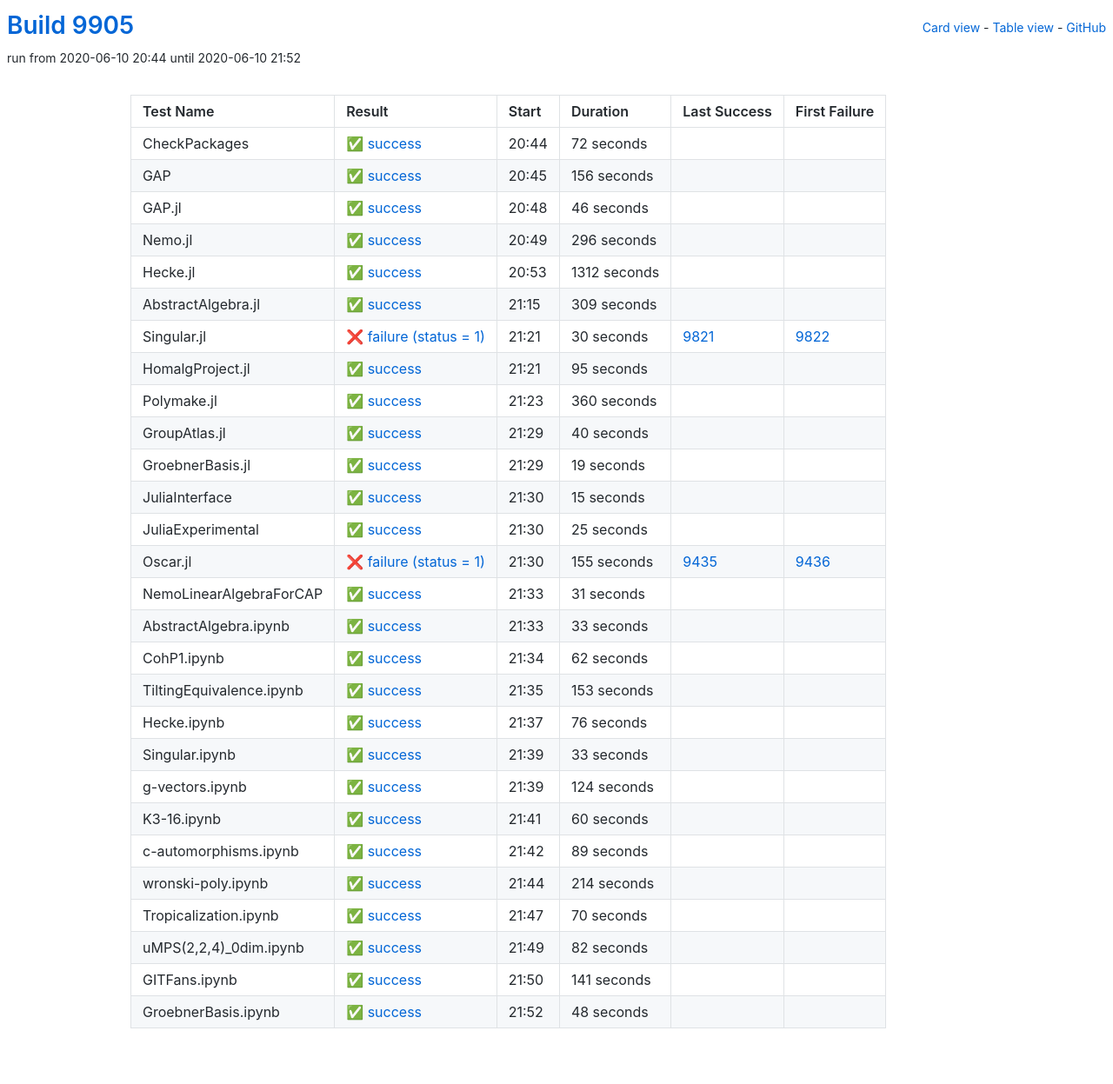
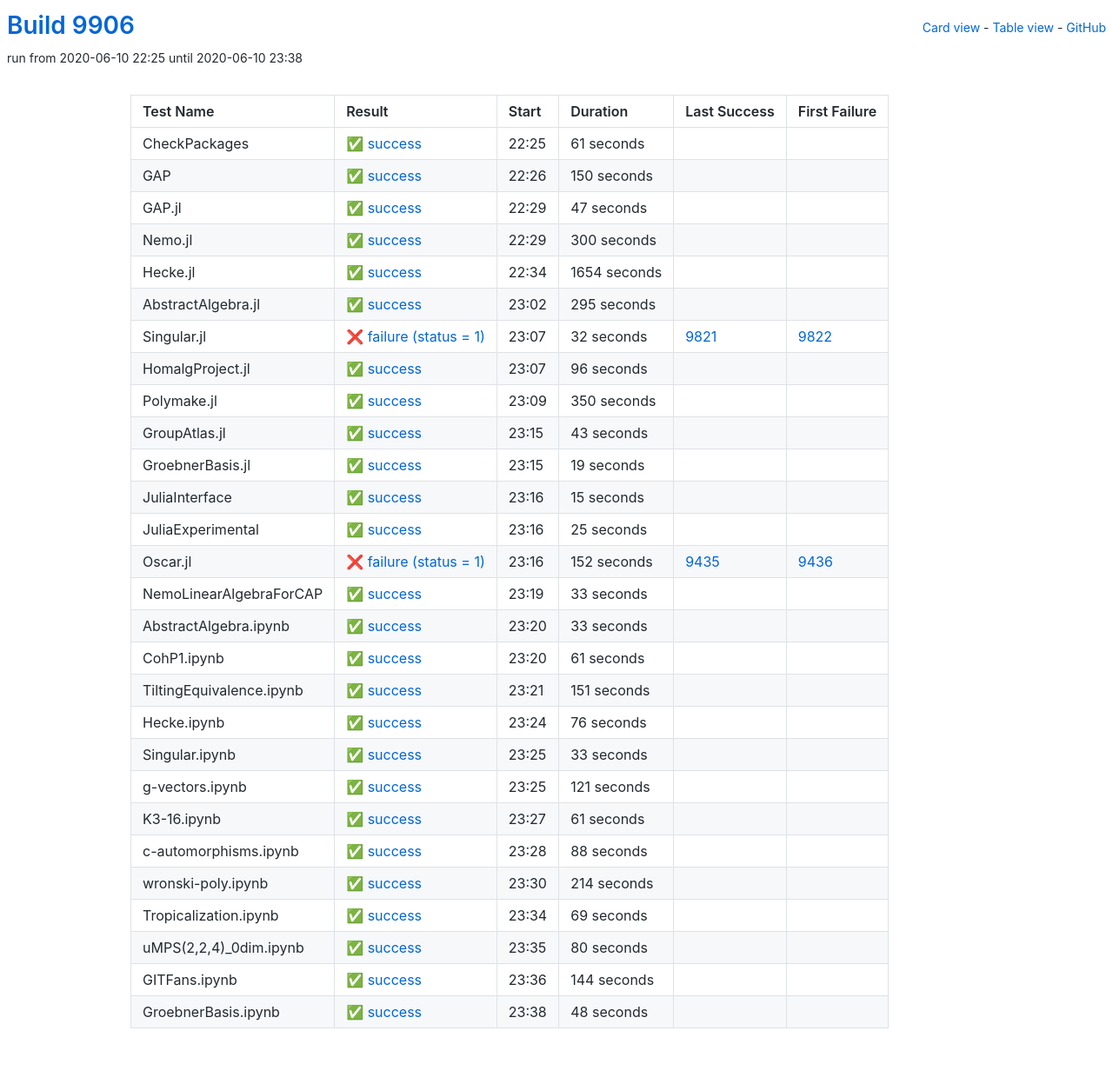
Before and after one commit to oscar-system/oscar-ci-status, a Jekyll site: the page built from table.html, in a window 1280 px wide. Shown: the whole page at 87% size. Built offline with Jekyll 4.4.1, drawn with Linux system fonts in a browser that asks for light colours.

Commit message:
Build #9906

```diff
--- a/_data/ci.yml
+++ b/_data/ci.yml
@@ -1,6 +1,6 @@
 ---
-build: 9905
-build_url: https://oscarci.mathematik.uni-kl.de/job/oscar/9905/
+build: 9906
+build_url: https://oscarci.mathematik.uni-kl.de/job/oscar/9906/
 job: oscar
 organization: oscar-system
 repo: oscar-ci-status
@@ -8,128 +8,128 @@
 tests:
 - name: CheckPackages
   id: checkpackages
-  log: https://oscarci.mathematik.uni-kl.de/job/oscar/9905/artifact/logs/build-9905/CheckPackages.log
-  start: 2020-06-10 20:44
+  log: https://oscarci.mathematik.uni-kl.de/job/oscar/9906/artifact/logs/build-9906/CheckPackages.log
+  start: 2020-06-10 22:25
   success: true
   exitcode: 0
   status: success
-  duration: 72
+  duration: 61
   last_success: false
   last_success_url:
   first_failure: false
   first_failure_url:
 - name: GAP
   id: gap
-  log: https://oscarci.mathematik.uni-kl.de/job/oscar/9905/artifact/logs/build-9905/GAP.log
-  start: 2020-06-10 20:45
+  log: https://oscarci.mathematik.uni-kl.de/job/oscar/9906/artifact/logs/build-9906/GAP.log
+  start: 2020-06-10 22:26
   success: true
   exitcode: 0
   status: success
-  duration: 156
+  duration: 150
   last_success: false
   last_success_url:
   first_failure: false
   first_failure_url:
 - name: GAP.jl
   id: gap-jl
-  log: https://oscarci.mathematik.uni-kl.de/job/oscar/9905/artifact/logs/build-9905/GAP.jl.log
-  start: 2020-06-10 20:48
+  log: https://oscarci.mathematik.uni-kl.de/job/oscar/9906/artifact/logs/build-9906/GAP.jl.log
+  start: 2020-06-10 22:29
   success: true
   exitcode: 0
   status: success
-  duration: 46
+  duration: 47
   last_success: false
   last_success_url:
   first_failure: false
   first_failure_url:
 - name: Nemo.jl
   id: nemo-jl
-  log: https://oscarci.mathematik.uni-kl.de/job/oscar/9905/artifact/logs/build-9905/Nemo.jl.log
-  start: 2020-06-10 20:49
+  log: https://oscarci.mathematik.uni-kl.de/job/oscar/9906/artifact/logs/build-9906/Nemo.jl.log
+  start: 2020-06-10 22:29
   success: true
   exitcode: 0
   status: success
-  duration: 296
+  duration: 300
   last_success: false
   last_success_url:
   first_failure: false
   first_failure_url:
 - name: Hecke.jl
   id: hecke-jl
-  log: https://oscarci.mathematik.uni-kl.de/job/oscar/9905/artifact/logs/build-9905/Hecke.jl.log
-  start: 2020-06-10 20:53
+  log: https://oscarci.mathematik.uni-kl.de/job/oscar/9906/artifact/logs/build-9906/Hecke.jl.log
+  start: 2020-06-10 22:34
   success: true
   exitcode: 0
   status: success
-  duration: 1312
+  duration: 1654
   last_success: false
   last_success_url:
   first_failure: false
   first_failure_url:
 - name: AbstractAlgebra.jl
   id: abstractalgebra-jl
-  log: https://oscarci.mathematik.uni-kl.de/job/oscar/9905/artifact/logs/build-9905/AbstractAlgebra.jl.log
-  start: 2020-06-10 21:15
+  log: https://oscarci.mathematik.uni-kl.de/job/oscar/9906/artifact/logs/build-9906/AbstractAlgebra.jl.log
+  start: 2020-06-10 23:02
   success: true
   exitcode: 0
   status: success
-  duration: 309
+  duration: 295
   last_success: false
   last_success_url:
   first_failure: false
   first_failure_url:
 - name: Singular.jl
   id: singular-jl
-  log: https://oscarci.mathematik.uni-kl.de/job/oscar/9905/artifact/logs/build-9905/Singular.jl.log
-  start: 2020-06-10 21:21
+  log: https://oscarci.mathematik.uni-kl.de/job/oscar/9906/artifact/logs/build-9906/Singular.jl.log
+  start: 2020-06-10 23:07
   success: false
   exitcode: 1
   status: failure
-  duration: 30
+  duration: 32
   last_success: 9821
   last_success_url: https://oscarci.mathematik.uni-kl.de/job/oscar/9821/
   first_failure: 9822
   first_failure_url: https://oscarci.mathematik.uni-kl.de/job/oscar/9822/
 - name: HomalgProject.jl
   id: homalgproject-jl
-  log: https://oscarci.mathematik.uni-kl.de/job/oscar/9905/artifact/logs/build-9905/HomalgProject.jl.log
-  start: 2020-06-10 21:21
+  log: https://oscarci.mathematik.uni-kl.de/job/oscar/9906/artifact/logs/build-9906/HomalgProject.jl.log
+  start: 2020-06-10 23:07
   success: true
   exitcode: 0
   status: success
-  duration: 95
+  duration: 96
   last_success: false
   last_success_url:
   first_failure: false
   first_failure_url:
 - name: Polymake.jl
   id: polymake-jl
-  log: https://oscarci.mathematik.uni-kl.de/job/oscar/9905/artifact/logs/build-9905/Polymake.jl.log
-  start: 2020-06-10 21:23
+  log: https://oscarci.mathematik.uni-kl.de/job/oscar/9906/artifact/logs/build-9906/Polymake.jl.log
+  start: 2020-06-10 23:09
   success: true
   exitcode: 0
   status: success
-  duration: 360
+  duration: 350
   last_success: false
   last_success_url:
   first_failure: false
   first_failure_url:
 - name: GroupAtlas.jl
   id: groupatlas-jl
-  log: https://oscarci.mathematik.uni-kl.de/job/oscar/9905/artifact/logs/build-9905/GroupAtlas.jl.log
-  start: 2020-06-10 21:29
+  log: https://oscarci.mathematik.uni-kl.de/job/oscar/9906/artifact/logs/build-9906/GroupAtlas.jl.log
+  start: 2020-06-10 23:15
   success: true
   exitcode: 0
   status: success
-  duration: 40
+  duration: 43
   last_success: false
   last_success_url:
   first_failure: false
   first_failure_url:
 - name: GroebnerBasis.jl
   id: groebnerbasis-jl
-  log: https://oscarci.mathematik.uni-kl.de/job/oscar/9905/artifact/logs/build-9905/GroebnerBasis.jl.log
-  start: 2020-06-10 21:29
+  log: https://oscarci.mathematik.uni-kl.de/job/oscar/9906/artifact/logs/build-9906/GroebnerBasis.jl.log
+  start: 2020-06-10 23:15
   success: true
   exitcode: 0
   status: success
@@ -140,8 +140,8 @@
   first_failure_url:
 - name: JuliaInterface
   id: juliainterface
-  log: https://oscarci.mathematik.uni-kl.de/job/oscar/9905/artifact/logs/build-9905/JuliaInterface.log
-  start: 2020-06-10 21:30
+  log: https://oscarci.mathematik.uni-kl.de/job/oscar/9906/artifact/logs/build-9906/JuliaInterface.log
+  start: 2020-06-10 23:16
   success: true
   exitcode: 0
   status: success
@@ -152,8 +152,8 @@
   first_failure_url:
 - name: JuliaExperimental
   id: juliaexperimental
-  log: https://oscarci.mathematik.uni-kl.de/job/oscar/9905/artifact/logs/build-9905/JuliaExperimental.log
-  start: 2020-06-10 21:30
+  log: https://oscarci.mathematik.uni-kl.de/job/oscar/9906/artifact/logs/build-9906/JuliaExperimental.log
+  start: 2020-06-10 23:16
   success: true
   exitcode: 0
   status: success
@@ -164,32 +164,32 @@
   first_failure_url:
 - name: Oscar.jl
   id: oscar-jl
-  log: https://oscarci.mathematik.uni-kl.de/job/oscar/9905/artifact/logs/build-9905/Oscar.jl.log
-  start: 2020-06-10 21:30
+  log: https://oscarci.mathematik.uni-kl.de/job/oscar/9906/artifact/logs/build-9906/Oscar.jl.log
+  start: 2020-06-10 23:16
   success: false
   exitcode: 1
   status: failure
-  duration: 155
+  duration: 152
   last_success: 9435
   last_success_url: https://oscarci.mathematik.uni-kl.de/job/oscar/9435/
   first_failure: 9436
   first_failure_url: https://oscarci.mathematik.uni-kl.de/job/oscar/9436/
 - name: NemoLinearAlgebraForCAP
   id: nemolinearalgebraforcap
-  log: https://oscarci.mathematik.uni-kl.de/job/oscar/9905/artifact/logs/build-9905/NemoLinearAlgebraForCAP.log
-  start: 2020-06-10 21:33
+  log: https://oscarci.mathematik.uni-kl.de/job/oscar/9906/artifact/logs/build-9906/NemoLinearAlgebraForCAP.log
+  start: 2020-06-10 23:19
   success: true
   exitcode: 0
   status: success
-  duration: 31
+  duration: 33
   last_success: false
   last_success_url:
   first_failure: false
   first_failure_url:
 - name: AbstractAlgebra.ipynb
   id: abstractalgebra-ipynb
-  log: https://oscarci.mathematik.uni-kl.de/job/oscar/9905/artifact/logs/build-9905/AbstractAlgebra.ipynb.log
-  start: 2020-06-10 21:33
+  log: https://oscarci.mathematik.uni-kl.de/job/oscar/9906/artifact/logs/build-9906/AbstractAlgebra.ipynb.log
+  start: 2020-06-10 23:20
   success: true
   exitcode: 0
   status: success
@@ -200,32 +200,32 @@
   first_failure_url:
 - name: CohP1.ipynb
   id: cohp1-ipynb
-  log: https://oscarci.mathematik.uni-kl.de/job/oscar/9905/artifact/logs/build-9905/CohP1.ipynb.log
-  start: 2020-06-10 21:34
+  log: https://oscarci.mathematik.uni-kl.de/job/oscar/9906/artifact/logs/build-9906/CohP1.ipynb.log
+  start: 2020-06-10 23:20
   success: true
   exitcode: 0
   status: success
-  duration: 62
+  duration: 61
   last_success: false
   last_success_url:
   first_failure: false
   first_failure_url:
 - name: TiltingEquivalence.ipynb
   id: tiltingequivalence-ipynb
-  log: https://oscarci.mathematik.uni-kl.de/job/oscar/9905/artifact/logs/build-9905/TiltingEquivalence.ipynb.log
-  start: 2020-06-10 21:35
+  log: https://oscarci.mathematik.uni-kl.de/job/oscar/9906/artifact/logs/build-9906/TiltingEquivalence.ipynb.log
+  start: 2020-06-10 23:21
   success: true
   exitcode: 0
   status: success
-  duration: 153
+  duration: 151
   last_success: false
   last_success_url:
   first_failure: false
   first_failure_url:
 - name: Hecke.ipynb
   id: hecke-ipynb
-  log: https://oscarci.mathematik.uni-kl.de/job/oscar/9905/artifact/logs/build-9905/Hecke.ipynb.log
-  start: 2020-06-10 21:37
+  log: https://oscarci.mathematik.uni-kl.de/job/oscar/9906/artifact/logs/build-9906/Hecke.ipynb.log
+  start: 2020-06-10 23:24
   success: true
   exitcode: 0
   status: success
@@ -236,8 +236,8 @@
   first_failure_url:
 - name: Singular.ipynb
   id: singular-ipynb
-  log: https://oscarci.mathematik.uni-kl.de/job/oscar/9905/artifact/logs/build-9905/Singular.ipynb.log
-  start: 2020-06-10 21:39
+  log: https://oscarci.mathematik.uni-kl.de/job/oscar/9906/artifact/logs/build-9906/Singular.ipynb.log
+  start: 2020-06-10 23:25
   success: true
   exitcode: 0
   status: success
@@ -248,44 +248,44 @@
   first_failure_url:
 - name: g-vectors.ipynb
   id: g-vectors-ipynb
-  log: https://oscarci.mathematik.uni-kl.de/job/oscar/9905/artifact/logs/build-9905/g-vectors.ipynb.log
-  start: 2020-06-10 21:39
+  log: https://oscarci.mathematik.uni-kl.de/job/oscar/9906/artifact/logs/build-9906/g-vectors.ipynb.log
+  start: 2020-06-10 23:25
   success: true
   exitcode: 0
   status: success
-  duration: 124
+  duration: 121
   last_success: false
   last_success_url:
   first_failure: false
   first_failure_url:
 - name: K3-16.ipynb
   id: k3-16-ipynb
-  log: https://oscarci.mathematik.uni-kl.de/job/oscar/9905/artifact/logs/build-9905/K3-16.ipynb.log
-  start: 2020-06-10 21:41
+  log: https://oscarci.mathematik.uni-kl.de/job/oscar/9906/artifact/logs/build-9906/K3-16.ipynb.log
+  start: 2020-06-10 23:27
   success: true
   exitcode: 0
   status: success
-  duration: 60
+  duration: 61
   last_success: false
   last_success_url:
   first_failure: false
   first_failure_url:
 - name: c-automorphisms.ipynb
   id: c-automorphisms-ipynb
-  log: https://oscarci.mathematik.uni-kl.de/job/oscar/9905/artifact/logs/build-9905/c-automorphisms.ipynb.log
-  start: 2020-06-10 21:42
+  log: https://oscarci.mathematik.uni-kl.de/job/oscar/9906/artifact/logs/build-9906/c-automorphisms.ipynb.log
+  start: 2020-06-10 23:28
   success: true
   exitcode: 0
   status: success
-  duration: 89
+  duration: 88
   last_success: false
   last_success_url:
   first_failure: false
   first_failure_url:
 - name: wronski-poly.ipynb
   id: wronski-poly-ipynb
-  log: https://oscarci.mathematik.uni-kl.de/job/oscar/9905/artifact/logs/build-9905/wronski-poly.ipynb.log
-  start: 2020-06-10 21:44
+  log: https://oscarci.mathematik.uni-kl.de/job/oscar/9906/artifact/logs/build-9906/wronski-poly.ipynb.log
+  start: 2020-06-10 23:30
   success: true
   exitcode: 0
   status: success
@@ -296,44 +296,44 @@
   first_failure_url:
 - name: Tropicalization.ipynb
   id: tropicalization-ipynb
-  log: https://oscarci.mathematik.uni-kl.de/job/oscar/9905/artifact/logs/build-9905/Tropicalization.ipynb.log
-  start: 2020-06-10 21:47
+  log: https://oscarci.mathematik.uni-kl.de/job/oscar/9906/artifact/logs/build-9906/Tropicalization.ipynb.log
+  start: 2020-06-10 23:34
   success: true
   exitcode: 0
   status: success
-  duration: 70
+  duration: 69
   last_success: false
   last_success_url:
   first_failure: false
   first_failure_url:
 - name: uMPS(2,2,4)_0dim.ipynb
   id: umps-2-2-4-0dim-ipynb
-  log: https://oscarci.mathematik.uni-kl.de/job/oscar/9905/artifact/logs/build-9905/uMPS-2-2-4-_0dim.ipynb.log
-  start: 2020-06-10 21:49
+  log: https://oscarci.mathematik.uni-kl.de/job/oscar/9906/artifact/logs/build-9906/uMPS-2-2-4-_0dim.ipynb.log
+  start: 2020-06-10 23:35
   success: true
   exitcode: 0
   status: success
-  duration: 82
+  duration: 80
   last_success: false
   last_success_url:
   first_failure: false
   first_failure_url:
 - name: GITFans.ipynb
   id: gitfans-ipynb
-  log: https://oscarci.mathematik.uni-kl.de/job/oscar/9905/artifact/logs/build-9905/GITFans.ipynb.log
-  start: 2020-06-10 21:50
+  log: https://oscarci.mathematik.uni-kl.de/job/oscar/9906/artifact/logs/build-9906/GITFans.ipynb.log
+  start: 2020-06-10 23:36
   success: true
   exitcode: 0
   status: success
-  duration: 141
+  duration: 144
   last_success: false
   last_success_url:
   first_failure: false
   first_failure_url:
 - name: GroebnerBasis.ipynb
   id: groebnerbasis-ipynb
-  log: https://oscarci.mathematik.uni-kl.de/job/oscar/9905/artifact/logs/build-9905/GroebnerBasis.ipynb.log
-  start: 2020-06-10 21:52
+  log: https://oscarci.mathematik.uni-kl.de/job/oscar/9906/artifact/logs/build-9906/GroebnerBasis.ipynb.log
+  start: 2020-06-10 23:38
   success: true
   exitcode: 0
   status: success
```
Also changed, not shown: README.md.
